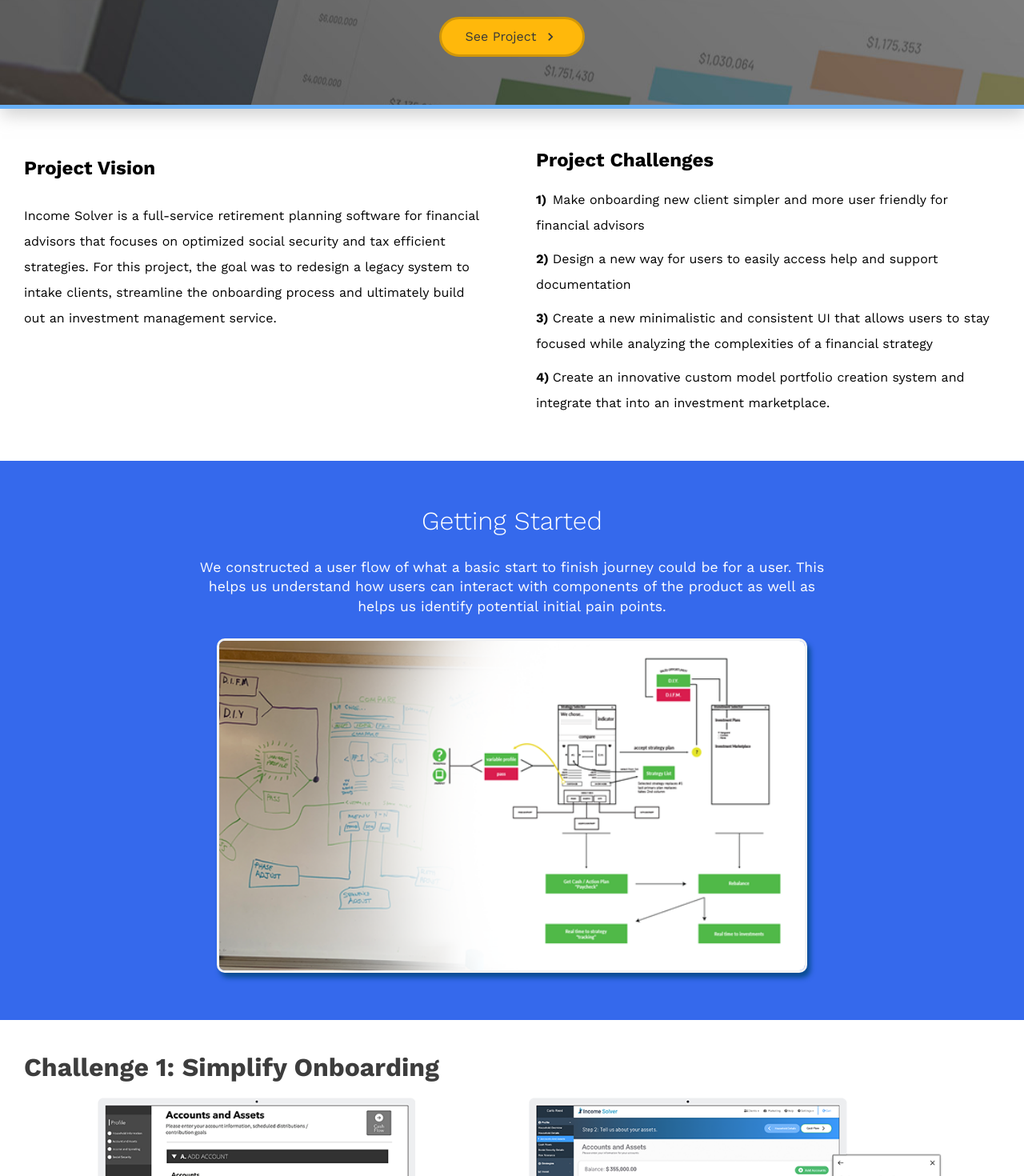
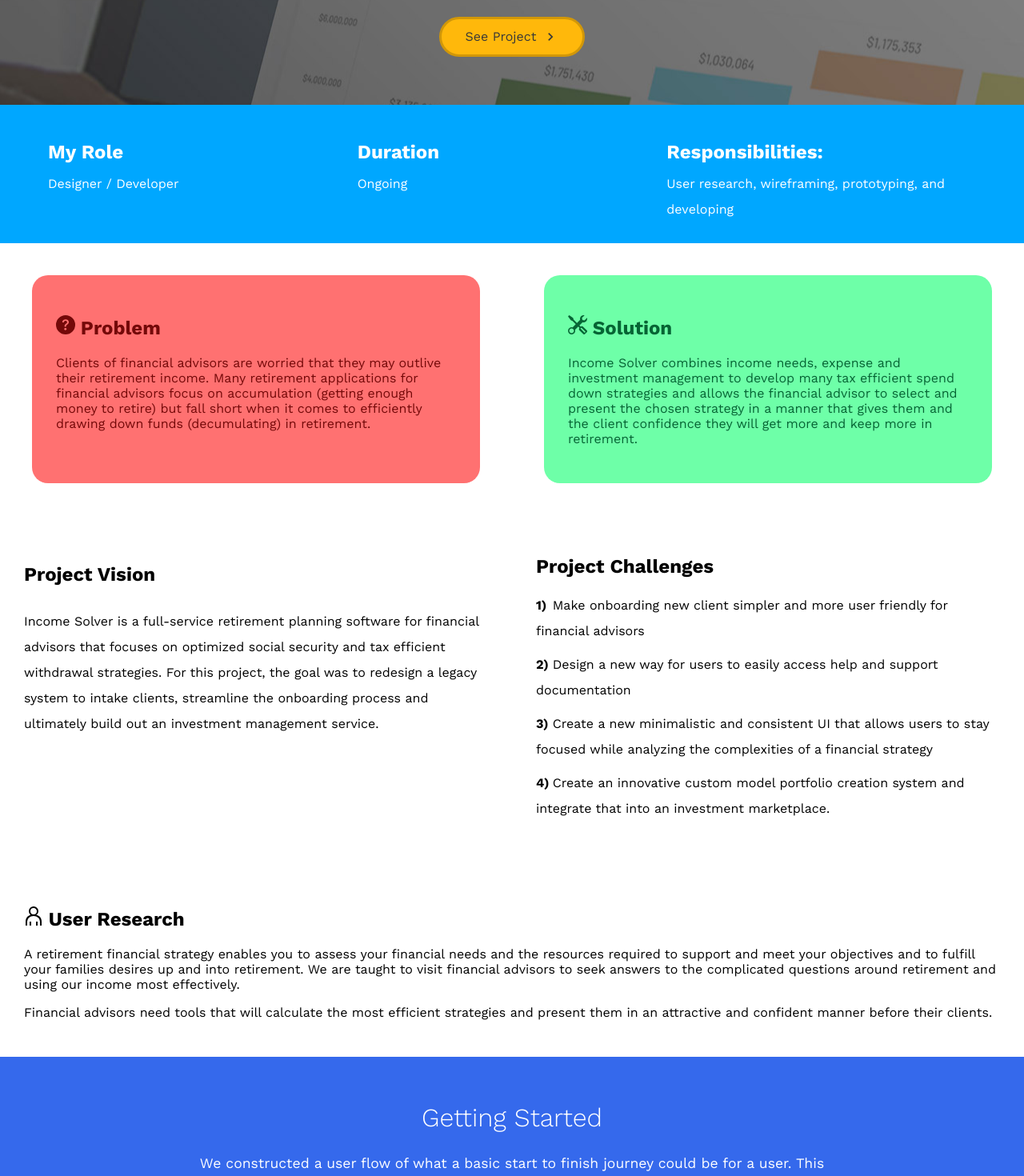
Before and after one commit to carlgwsmith/portfolioredesign, a React (Create React App) app: page /projects/incomesolver in a window 1280 px wide. Shown: the part 280-1750 px from the top of the page at 80% size. Built offline with nearby package versions, Linux system fonts and the light colour scheme.

Commit message:
IS case study refinement

```diff
--- /dev/null
+++ b/src/Components/Projects/IncomeSolver/Carl.js
@@ -0,0 +1,21 @@
+import React from 'react'
+import { MyRole, CarlContainer, Duration, Responsibility } from '../CryptoCompare/CCelements'
+export default function Carl() {
+
+    return (
+        <CarlContainer>
+            <MyRole>
+                <h2 style={{marginBottom:"0px"}}>My Role</h2>
+                <p style={{marginTop:"0px"}}>Designer / Developer</p>
+            </MyRole>
+            <Duration>
+            <h2 style={{marginBottom:"0px"}}>Duration</h2>
+                <p style={{marginTop:"0px"}}>Ongoing</p>
+            </Duration>
+            <Responsibility>
+                <h2 style={{marginBottom:"0px"}}>Responsibilities:</h2>
+                <p style={{marginTop:"0px"}}>User research, wireframing, prototyping, and developing</p>
+            </Responsibility>
+        </CarlContainer>
+    )
+}
--- a/src/Components/Projects/IncomeSolver/ISCaseStudy.js
+++ b/src/Components/Projects/IncomeSolver/ISCaseStudy.js
@@ -6,8 +6,13 @@
 import AddAccounts from './AddAccounts';
 import Support from './Support';
 import CustomModels from './CustomModel';
-import { Header, Vision, Challenge, GS, ProjectOverview, Accounts, Help, Models, CustomStyle, Button} from '../ProjectElements';
+import Carl from './Carl'
+import IsProblem from './Problem'
+import IsSolution from './Solution'
+import Research from './Research';
+import { Header, Role, Problem, Solution, Vision, Challenge, GS, ProjectOverview, Accounts, Help, Models, CustomStyle, Button} from '../ProjectElements';
 import { HeroBtnWrapper, ArrowForward, ArrowRight } from '../../Home/BannerElements';
+import { UserResearch } from '../CryptoCompare/CCelements';
 
 const ISCaseStudy = () => {
   const [hover, setHover] = useState(false)
@@ -32,12 +37,24 @@
           </Button>
         </HeroBtnWrapper>
       </Header>
+        <Role>
+          <Carl/>
+        </Role>
+        <Problem>
+          <IsProblem/>
+        </Problem>
+        <Solution>
+          <IsSolution/>
+        </Solution>
         <Vision>
         <ProjectVision/>
         </Vision>
         <Challenge>
           <ProjectChallenge/>
         </Challenge>
+        <UserResearch>
+          <Research/>
+        </UserResearch>
         <GS>
           <GettingStarted/>
         </GS>
--- /dev/null
+++ b/src/Components/Projects/IncomeSolver/Problem.js
@@ -0,0 +1,13 @@
+import React from 'react';
+import {BsQuestionCircleFill} from 'react-icons/bs'
+
+const Ccproblem = () => {
+  return (
+    <div>
+      <h2 style={{color:"#740909"}}><BsQuestionCircleFill/> Problem</h2>
+      <p style={{color:"#740909"}}>Clients of financial advisors are worried that they may outlive their retirement income. Many retirement applications for financial advisors focus on accumulation (getting enough money to retire) but fall short when it comes to efficiently drawing down funds (decumulating) in retirement.</p>
+    </div>
+  );
+}
+
+export default Ccproblem;
--- a/src/Components/Projects/IncomeSolver/ProjectVision.js
+++ b/src/Components/Projects/IncomeSolver/ProjectVision.js
@@ -5,7 +5,7 @@
     <div>
       <h2>Project Vision</h2>
       <p>Income Solver is a full-service retirement planning software for financial advisors that focuses
-on optimized social security and tax efficient strategies. For this project, the goal was to
+on optimized social security and tax efficient withdrawal strategies. For this project, the goal was to
 redesign a legacy system to intake clients, streamline the onboarding process and ultimately
 build out an investment management service.</p>
     </div>
--- /dev/null
+++ b/src/Components/Projects/IncomeSolver/Research.js
@@ -0,0 +1,14 @@
+import React from 'react';
+import {GrUser} from 'react-icons/gr'
+
+const Research = () => {
+  return (
+    <div>
+      <h2><GrUser/> User Research</h2>
+      <p>A retirement financial strategy enables you to assess your financial needs and the resources required to support and meet your objectives and to fulfill your families desires up and into retirement. We are taught to visit financial advisors to seek answers to the complicated questions around retirement and using our income most effectively.</p>
+      <p> Financial advisors need tools that will calculate the most efficient strategies and present them in an attractive and confident manner before their clients.</p>
+    </div>
+  );
+}
+
+export default Research;
--- /dev/null
+++ b/src/Components/Projects/IncomeSolver/Solution.js
@@ -0,0 +1,13 @@
+import React from 'react';
+import {BsTools} from 'react-icons/bs'
+
+const Ccsolution = () => {
+  return (
+    <div>
+      <h2 style={{color:"#066434"}}><BsTools/> Solution</h2>
+      <p style={{color:"#066434"}}>Income Solver combines income needs, expense and investment management to develop many tax efficient spend down strategies and allows the financial advisor to select and present the chosen strategy in a manner that gives them and the client confidence they will get more and keep more in retirement. </p>
+    </div>
+  );
+}
+
+export default Ccsolution;
--- a/src/Components/Projects/ProjectElements.js
+++ b/src/Components/Projects/ProjectElements.js
@@ -65,12 +65,15 @@
 export const ProjectOverview = styled.div`
   display: grid;
   grid-template-columns: 1fr 1fr;
-  grid-template-rows: .15fr .1fr .25fr .35fr .5fr .1fr .2fr;
+  grid-template-rows: .15fr .1fr .1fr .2fr .25fr .2fr .35fr .5fr .1fr .2fr;
   gap: 0px 0px;
   padding:0px;
   grid-template-areas:
     "Header Header"
+    "Role Role"
+    "Problem Solution"
     "Vision Challenge"
+    "UserResearch UserResearch"
     "GS GS"
     "Accounts Accounts"
     "Help Help"
@@ -79,11 +82,15 @@
 
 @media screen and (max-width:600px){
   grid-template-columns: 1fr;
-  grid-template-rows: .3fr .15fr .3fr .4fr .5fr .4fr .5fr .5fr;
+  grid-template-rows: .3fr .15fr .15fr .15fr .15fr .3fr .2fr .4fr .5fr .4fr .5fr .5fr;
   grid-template-areas:
     "Header"
+    "Role"
+    "Problem"
+    "Solution"
     "Vision"
     "Challenge"
+    "UserResearch"
     "GS"
     "Accounts"
     "Help"
@@ -112,7 +119,7 @@
 background-color:grey;
 background-image: url(${props => props.img});
 background-position: center;
-border-bottom: 5px solid #68aff6;
+border-bottom: 5px solid #00a7ff;
 box-shadow: 2px 8px 20px #afafaf94;
 `
 export const GS = styled.div`
@@ -123,12 +130,42 @@
 color:#fff;
 padding:30px;
 `
+export const Problem = styled.div`
+grid-area: Problem;
+text-align:left;
+margin: 40px;
+border-radius: 20px;
+padding:30px;
+background-color:#ff7171;
+`
+export const UserResearch = styled.div`
+grid-area: UserResearch;
+text-align:left;
+margin: 40px;
+border-radius: 20px;
+padding:30px;
+`
+export const Solution = styled.div`
+grid-area: Solution;
+text-align:left;
+margin: 40px;
+border-radius: 20px;
+padding:30px;
+background-color:#6effa8;
+`
 export const Accounts = styled.div`
 grid-area: Accounts;
 text-align:left;
 padding-left:20px;
 background-color:#fff;
 padding:30px;
+`
+export const Role = styled.div`
+grid-area: Role;
+line-height: 2;
+padding: 10px 30px;
+background-color: #00a7ff;
+
 `
 export const Help = styled.div`
 grid-area: Help;
```
